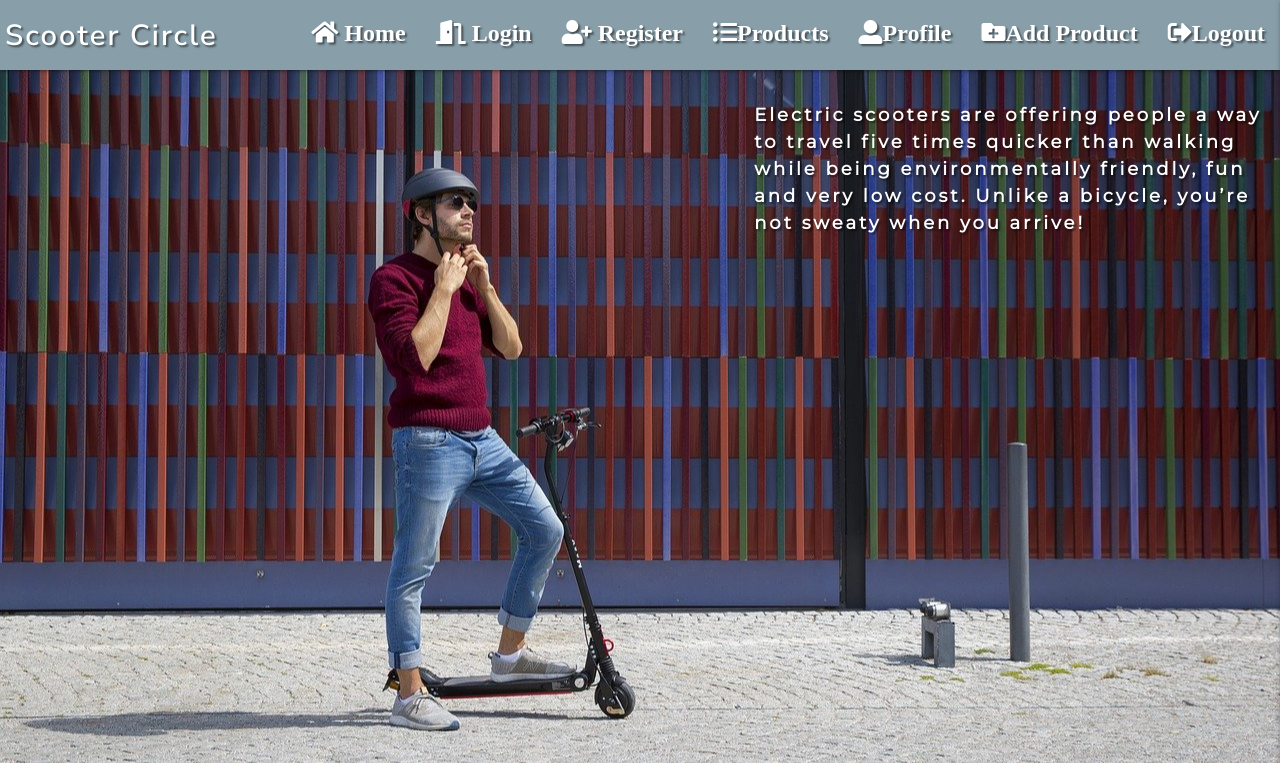
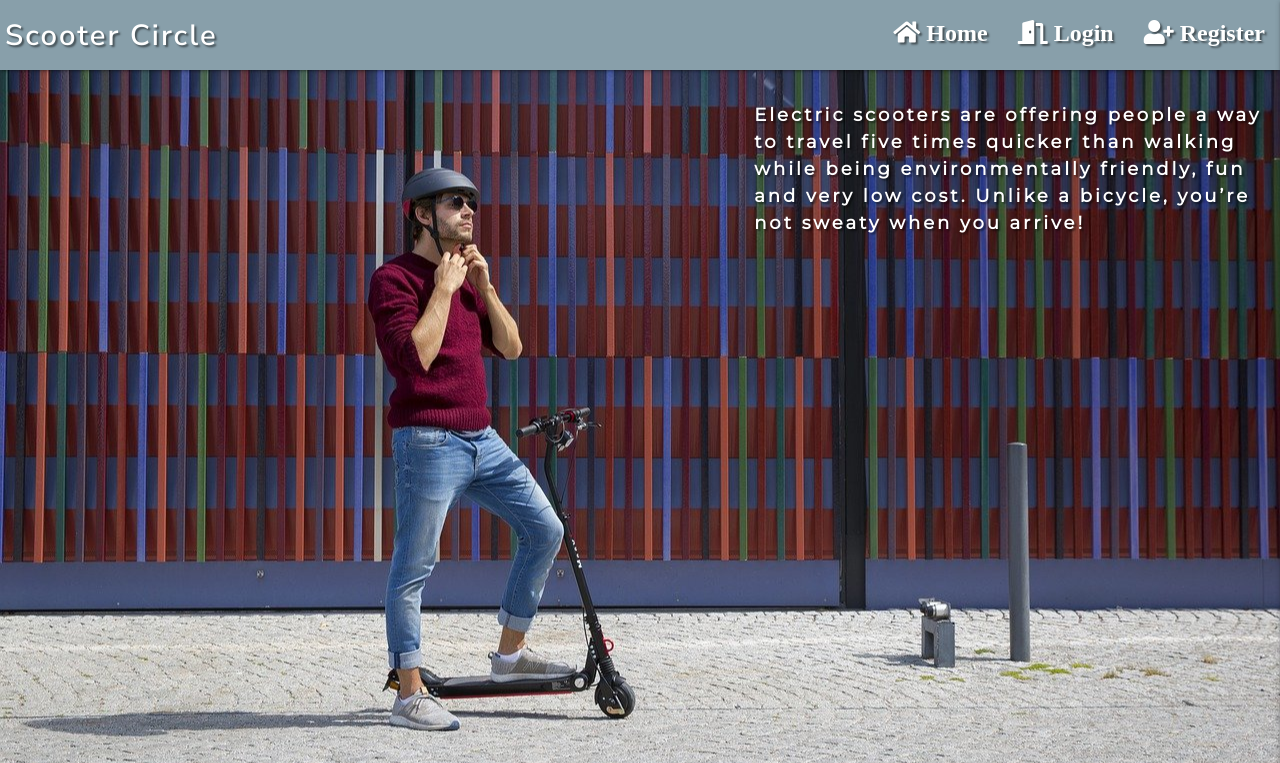
Before and after one commit to marina601/scooter-circle, a Flask app: page / in a window 1280 px wide. Shown: the top 763 px of the page. Run offline with Flask 2, Linux system fonts and the light colour scheme; grey boxes marked "Sample" are stand-in pictures; a database or web service that is not in the repository returns one stand-in record (values such as "Sample title"); some libraries are stand-ins or nearby versions.

Commit message:
Add user logout functionality with custom nav menu

```diff
--- a/app.py
+++ b/app.py
@@ -96,8 +96,19 @@ def profile(username):
     # grab the session user's username from the database
     username = mongo.db.users.find_one(
         {"username": session["user"]})["username"].capitalize()
+    # checking if the user exists
+    if session["user"]:
+        return render_template("profile.html", username=username)
 
-    return render_template("profile.html", username=username)
+    return redirect(url_for('login'))
+
+
+@app.route("/logout")
+def logout():
+    # remove user from session cookies
+    flash("You have been logged out")
+    session.pop("user")
+    return redirect(url_for("login"))
 
 
 @app.route("/products")
--- a/templates/base.html
+++ b/templates/base.html
@@ -28,13 +28,19 @@
           </a>
           <a href="#" data-target="mobile-demo" class="sidenav-trigger right"><i class="fas fa-bars"></i></a>
           <ul class="right hide-on-med-and-down text-shadow">
+            {% if session.user %}
+                <li><a href="{{ url_for('products') }}"><i class="fas fa-list-ul">Products</i></a></li>
+                <li><a href="{{ url_for('profile', username=session['user']) }}"><i class="fas fa-user-alt">Profile</i></a>
+                </li>
+                {% if session.user|lower == "admin"|lower %}
+                    <li><a href="#"><i class="fas fa-folder-plus">Add Product</i></a></li>
+                {% endif %}
+                <li><a href="{{ url_for('logout') }}"><i class="fas fa-sign-out-alt">Logout</i></a></li>
+            {% else %}
                 <li><a href="{{ url_for('index') }}"><i class="fas fa-home"> Home</i></a></li>
                 <li><a href="{{ url_for('login') }}"><i class="fas fa-door-open"> Login</i></a></li>
                 <li><a href="{{ url_for('register') }}"><i class="fas fa-user-plus"> Register</i></a></li>
-            <li><a href="{{ url_for('products')}}"><i class="fas fa-list-ul">Products</i></a></li>
-            <li><a href="{{ url_for('profile', username=session['user']) }}"><i class="fas fa-user-alt">Profile</i></a></li>
-            <li><a href="#"><i class="fas fa-folder-plus">Add Product</i></a></li>
-            <li><a href="#"><i class="fas fa-sign-out-alt">Logout</i></a></li>
+            {% endif %}
           </ul>
         </div>
       </nav>
@@ -42,13 +48,19 @@
       <!--Mobile Navigation-->
       <ul class="sidenav" id="mobile-demo">
         <li><h4 class="center-align text-darken-4">Scooter Circle</h4></li>
+        {% if session.user %}
+                <li><a href="{{ url_for('products') }}"><i class="fas fa-list-ul"></i>Products</a></li>
+                <li><a href="{{ url_for('profile', username=session['user']) }}"><i class="fas fa-user-alt"></i>Profile</a>
+                </li>
+                {% if session.user|lower == "admin"|lower %}
+                    <li><a href="#"><i class="fas fa-folder-plus"></i>Add Product</a></li>
+                {% endif %}
+                <li><a href="{{ url_for('logout') }}"><i class="fas fa-sign-out-alt"></i>Logout</a></li>
+            {% else %}
                 <li><a href="{{ url_for('index') }}"><i class="fas fa-home"></i>Home</a></li>
                 <li><a href="{{ url_for('login') }}"><i class="fas fa-door-open"></i>Login</a></li>
                 <li><a href="{{ url_for('register') }}"><i class="fas fa-user-plus"></i>Register</a></li>
-        <li><a href="{{ url_for('products') }}"><i class="fas fa-list-ul"></i>Products</a></li>
-        <li><a href="{{ url_for('profile', username=session['user']) }}"><i class="fas fa-user-alt"></i>Profile</a></li>
-        <li><a href="#"><i class="fas fa-folder-plus"></i></a></li>
-        <li><a href="#"><i class="fas fa-sign-out-alt"></i></a></li>
+            {% endif %}
       </ul>
   </header>
   <section>
```
Lines whose indentation alone changed are shown as unchanged.
